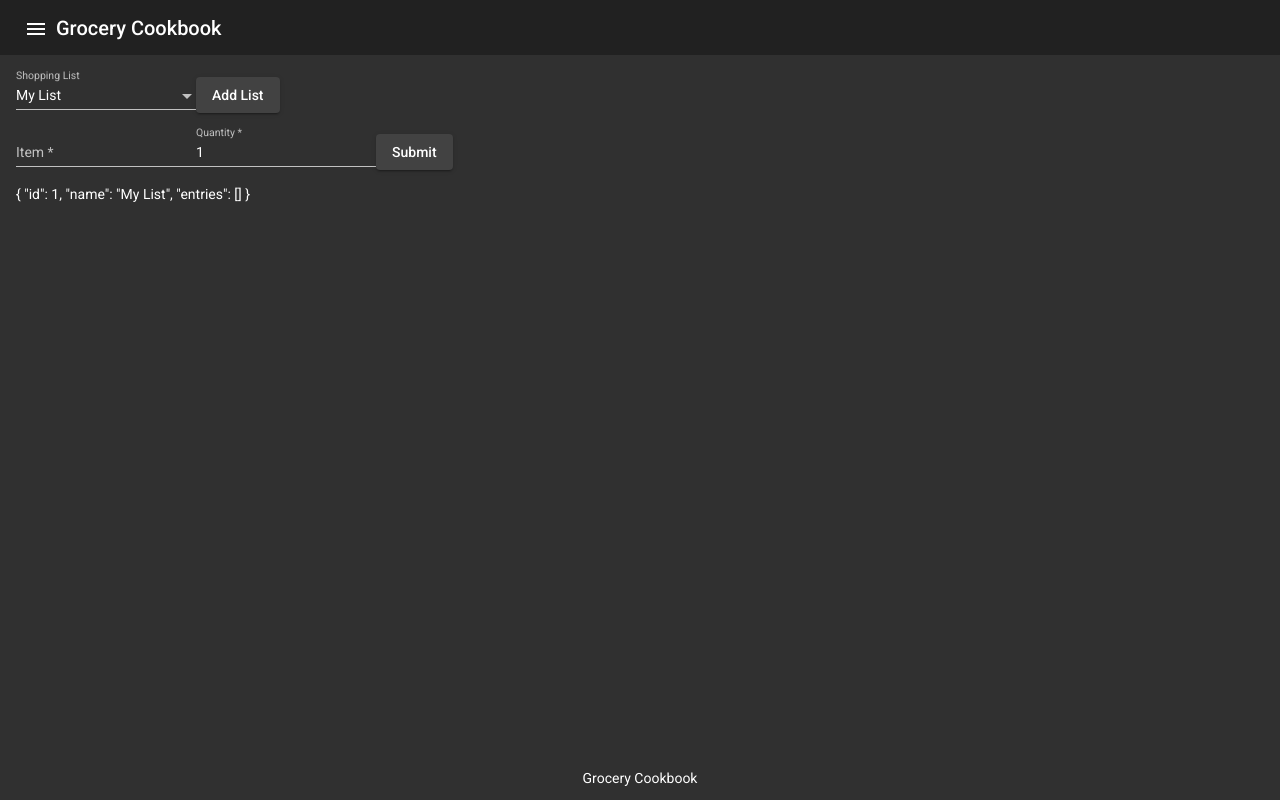
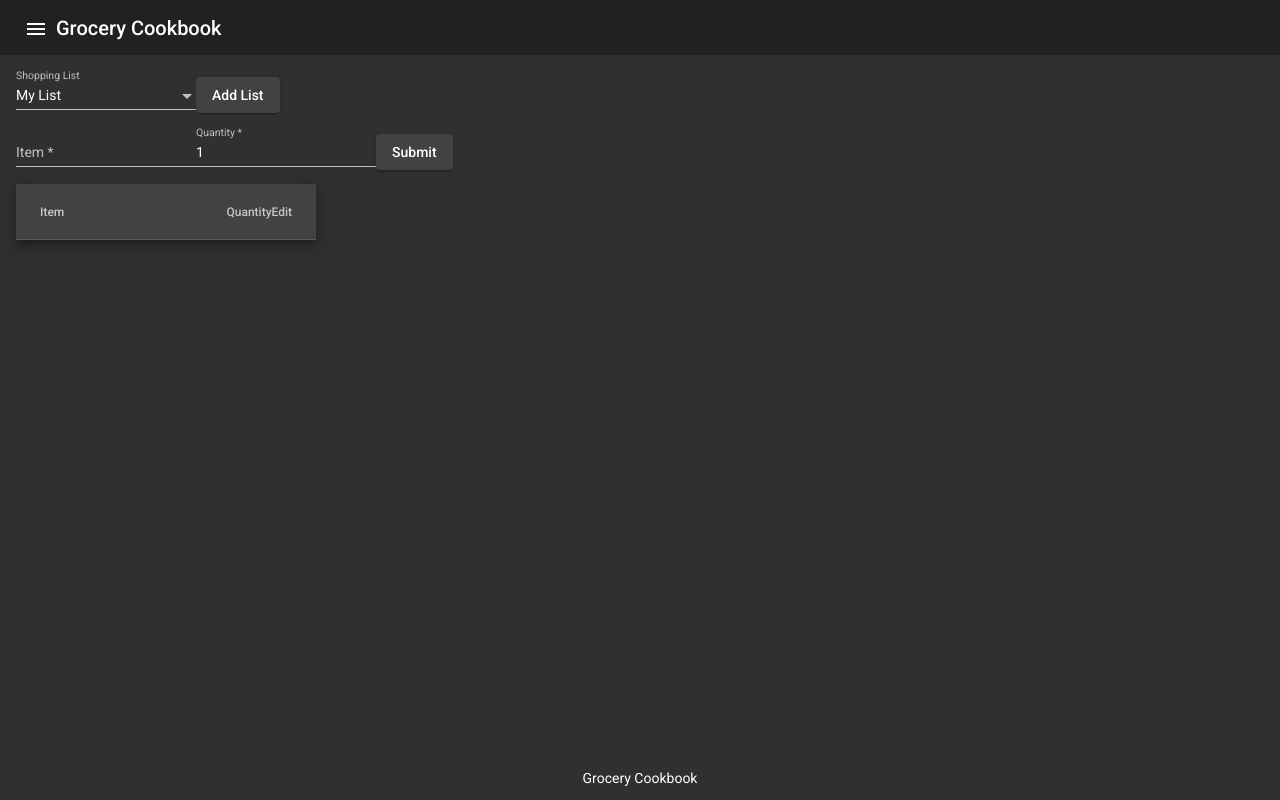
Before and after one commit to doey77/grocery-cookbook-node, an Angular app in the folder ui/: page /shoppinglist in a window 1280 px wide. Built offline with nearby package versions, Linux system fonts and the light colour scheme.

Commit message:
init display component

```diff
--- a/ui/src/app/modules/shopping-list/components/display-shopping-list/display-shopping-list.component.html
+++ b/ui/src/app/modules/shopping-list/components/display-shopping-list/display-shopping-list.component.html
@@ -1 +1,23 @@
-{{list | json}}
+<table mat-table [dataSource]="items" class="mat-elevation-z8">
+    <ng-container matColumnDef="item">
+        <th mat-header-cell *matHeaderCellDef>Item</th>
+        <td mat-cell *matCellDef="let element">{{element.item}}</td>
+    </ng-container>
+
+    <ng-container matColumnDef="quantity">
+        <th mat-header-cell *matHeaderCellDef>Quantity</th>
+        <td mat-cell *matCellDef="let element">{{element.quantity}}</td>
+    </ng-container>
+
+    <ng-container matColumnDef="edit">
+        <th mat-header-cell *matHeaderCellDef>Edit</th>
+        <td mat-cell *matCellDef="let element">
+            <button mat-icon-button aria-label="Edit item">
+                <mat-icon>edit</mat-icon>
+            </button>
+        </td>
+    </ng-container>
+
+    <tr mat-header-row *matHeaderRowDef="displayedColumns"></tr>
+    <tr mat-row *matRowDef="let row; columns: displayedColumns;"></tr>
+</table>
--- a/ui/src/app/modules/shopping-list/components/display-shopping-list/display-shopping-list.component.scss
+++ b/ui/src/app/modules/shopping-list/components/display-shopping-list/display-shopping-list.component.scss
@@ -0,0 +1,21 @@
+$max-width: 300px;
+$quantity-width: 15px;
+$edit-width: 20px;
+$item-width: calc(#{$max-width} - (#{$quantity-width} + #{$edit-width} + 50px));
+
+table {
+    width: 100%;
+    max-width: $max-width;
+}
+
+.mat-column-item {
+    width: $item-width
+}
+
+.mat-column-quantity {
+    width: $quantity-width;
+}
+
+.mat-column-edit {
+    width: $edit-width;
+}
--- a/ui/src/app/modules/shopping-list/components/display-shopping-list/display-shopping-list.component.ts
+++ b/ui/src/app/modules/shopping-list/components/display-shopping-list/display-shopping-list.component.ts
@@ -1,5 +1,7 @@
 import { Component, Input } from '@angular/core';
-import { IShoppingList } from 'src/app/interfaces/ShoppingList';
+import { MatTableDataSource } from '@angular/material/table';
+import { BehaviorSubject } from 'rxjs';
+import { IShoppingListItem } from 'src/app/interfaces/ShoppingList';
 
 @Component({
   selector: 'app-display-shopping-list',
@@ -7,7 +9,13 @@ import { IShoppingList } from 'src/app/interfaces/ShoppingList';
   styleUrls: ['./display-shopping-list.component.scss']
 })
 export class DisplayShoppingListComponent {
-  @Input() public list!: IShoppingList
 
+  private _items = new BehaviorSubject<IShoppingListItem[]>([]);
+  @Input()
+  public set items(value: IShoppingListItem[]) { this._items.next(value) }
+  public get items() { return this._items.getValue()}
 
+  public displayedColumns = ['item', 'quantity', 'edit']
+
+  public dataSource = new MatTableDataSource<IShoppingListItem>(this.items);
 }
--- a/ui/src/app/modules/shopping-list/components/shopping-list.component.html
+++ b/ui/src/app/modules/shopping-list/components/shopping-list.component.html
@@ -21,6 +21,7 @@
     </mat-form-field>
     <button type="submit" mat-raised-button>Submit</button>
 </form>
-
-<app-display-shopping-list [list]="activeList"></app-display-shopping-list>
+    <div *ngIf="activeList?.entries">
+        <app-display-shopping-list [items]="activeList.entries"></app-display-shopping-list>
+    </div>
 </div>
--- a/ui/src/app/shared.module.ts
+++ b/ui/src/app/shared.module.ts
@@ -12,6 +12,7 @@ import { MatDialogModule } from '@angular/material/dialog';
 import { MatGridListModule } from '@angular/material/grid-list';
 import { MatSidenavModule } from '@angular/material/sidenav';
 import { MatListModule } from '@angular/material/list';
+import { MatTableModule } from '@angular/material/table';
 
 const materialModules = [
   MatToolbarModule,
@@ -24,6 +25,7 @@ const materialModules = [
   MatGridListModule,
   MatSidenavModule,
   MatListModule,
+  MatTableModule,
 ]
 
 const sharedModules = [
```
